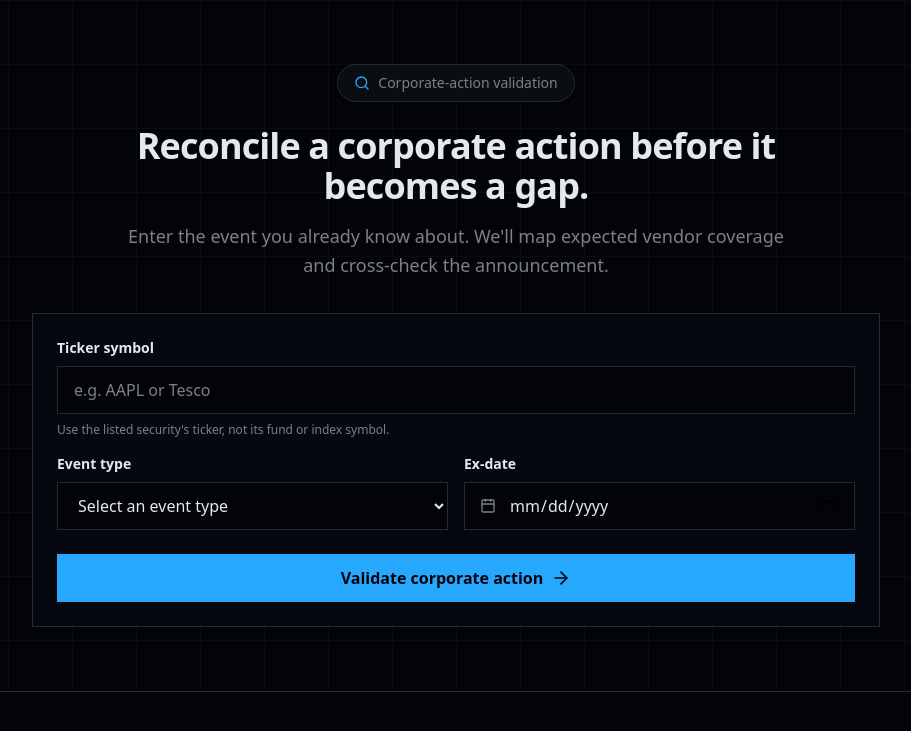
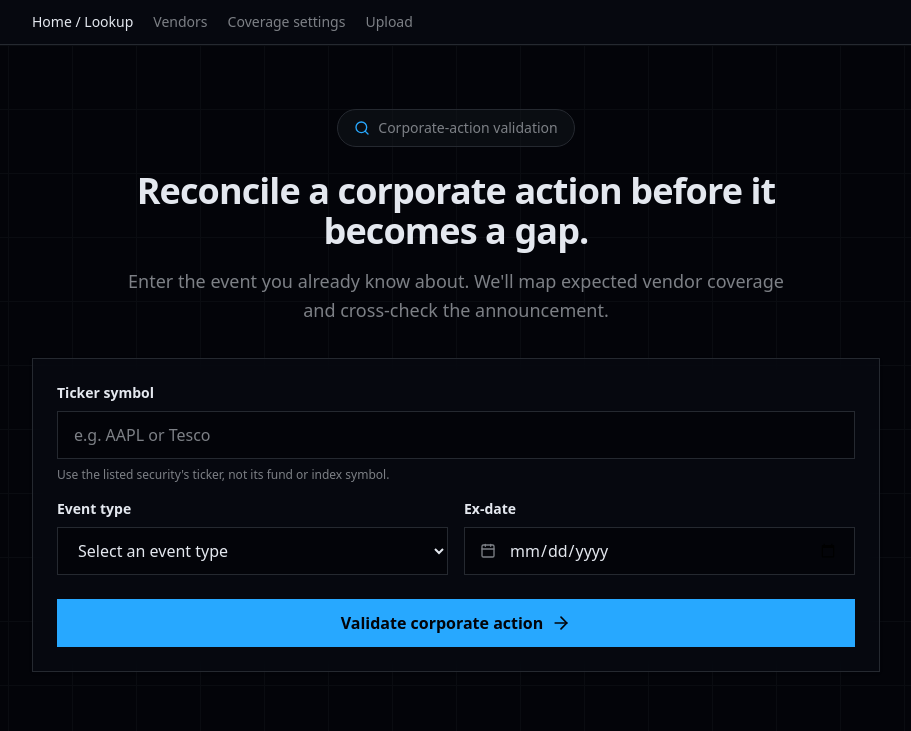
Before and after one commit to zeimhahnu/knowledge-hub, a Next.js app: page / in a window 1280 px wide. Shown: the top 731 px of the page, without its empty margins (184-1095 px from the left). Built offline with nearby package versions, Linux system fonts and the light colour scheme.

Commit message:
fix: separate lookup data coverage from timing

```diff
--- /dev/null
+++ b/scripts/check-coverage-state.mjs
@@ -0,0 +1,35 @@
+#!/usr/bin/env node
+/**
+ * Regression guard: data coverage comes from rules.json alone. Timing belongs
+ * to coverage settings and must not leak into this pure corpus classification.
+ */
+import assert from "node:assert/strict";
+import { dataCoverageFor } from "../src/lib/lookup-verdict.ts";
+
+const eventType = "special-dividend";
+
+for (const vendor of ["msci", "sp", "ftse", "morningstar"]) {
+  assert.equal(
+    dataCoverageFor(vendor, eventType),
+    "states-treatment",
+    `${vendor} states a treatment`,
+  );
+}
+
+for (const vendor of ["stoxx", "solactive"]) {
+  assert.equal(dataCoverageFor(vendor, eventType), "silent", `${vendor} is methodology silent`);
+}
+
+assert.equal(
+  dataCoverageFor("absent-vendor", eventType),
+  "not-covered",
+  "an absent vendor is a corpus gap, not silence",
+);
+
+for (const vendor of ["msci", "sp", "ftse", "morningstar", "stoxx", "solactive"]) {
+  const coverage = dataCoverageFor(vendor, eventType);
+  assert.equal(typeof coverage, "string");
+  assert.ok(!coverage.includes("timing"), `${vendor} data coverage contains no timing state`);
+}
+
+console.log("OK — data coverage is independent of timing and empty settings.");
--- a/src/app/layout.tsx
+++ b/src/app/layout.tsx
@@ -1,5 +1,6 @@
 import type { Metadata } from "next";
 import { Geist, Geist_Mono } from "next/font/google";
+import { SiteHeader } from "@/components/site-header";
 import "./globals.css";
 
 const geistSans = Geist({
@@ -31,6 +32,7 @@ export default function RootLayout({
       <body
         className={`${geistSans.variable} ${geistMono.variable} min-h-dvh min-h-screen bg-background font-sans antialiased`}
       >
+        <SiteHeader />
         {children}
       </body>
     </html>
--- a/src/app/page.tsx
+++ b/src/app/page.tsx
@@ -38,7 +38,7 @@ export function buildLookupUrl(ticker: string, eventType: string, exDate: string
     return null;
   }
 
-  return `/lookup/${encodeURIComponent(normalizedTicker)}?eventType=${encodeURIComponent(normalizedEventType)}&exDate=${encodeURIComponent(normalizedExDate)}`;
+  return `/lookup/${encodeURIComponent(normalizedTicker)}/?eventType=${encodeURIComponent(normalizedEventType)}&exDate=${encodeURIComponent(normalizedExDate)}`;
 }
 
 function validationMessage(ticker: string, eventType: string, exDate: string): string | null {
@@ -189,7 +189,7 @@ export default function Home() {
             </p>
           </Link>
           <Link
-            href="/upload"
+            href="/upload/"
             className="rounded-2xl border border-border bg-card p-5 transition-colors hover:border-primary/50 hover:bg-muted/50 focus-visible:outline-none focus-visible:ring-2 focus-visible:ring-ring"
           >
             <h2 className="text-lg font-semibold">Screen a methodology</h2>
--- a/src/components/lookup/coverage-matrix.tsx
+++ b/src/components/lookup/coverage-matrix.tsx
@@ -1,18 +1,15 @@
-import Link from "next/link";
-
 import type { MatrixRow } from "@/lib/lookup-verdict";
 import { leadTimeProvenance } from "@/lib/lookup-verdict";
 import type { VendorId } from "@/lib/vendors";
 
 /**
  * Coverage matrix (§7a-i + §7a-ii) — one row per IN-SCOPE vendor, columns
- * Vendor / Coverage / Publication window / Treatment. Presentational only:
+ * Vendor / Data coverage / Timing / Publication window / Treatment. Presentational only:
  * rows come pre-computed from `computeLookupVerdict`; the five states render
  * distinctly with the design system's semantic tokens.
  *
  * The two rules that carry the whole point of the tool:
- *  - a not-assessed vendor (no lead time set) shows a "set it" affordance
- *    and NO verdict;
+ *  - a not-assessed vendor (no lead time set) shows no timing verdict;
  *  - a not-applicable vendor is visibly de-emphasised and is NEVER counted
  *    in the verdict totals (that exclusion happens in the verdict helper).
  */
@@ -27,15 +24,30 @@ const STATE_META: Record<MatrixRow["state"], { label: string; chip: string }> =
     chip: "border-chart-4/40 bg-chart-4/10 text-chart-4",
   },
   missing: {
-    label: "Missing",
+    label: "Too late",
     chip: "border-destructive/40 bg-destructive/10 text-destructive",
   },
   "not-assessed": {
-    label: "Not assessed",
+    label: "Lead time not configured",
     chip: "border-chart-2/50 bg-chart-2/10 text-chart-2",
   },
   "not-applicable": {
     label: "Not applicable",
+    chip: "border-border bg-muted/30 text-muted-foreground",
+  },
+};
+
+const DATA_COVERAGE_META: Record<MatrixRow["dataCoverage"], { label: string; chip: string }> = {
+  "states-treatment": {
+    label: "States a treatment",
+    chip: "border-chart-3/40 bg-chart-3/10 text-chart-3",
+  },
+  silent: {
+    label: "Silent",
+    chip: "border-chart-4/40 bg-chart-4/10 text-chart-4",
+  },
+  "not-covered": {
+    label: "Not covered",
     chip: "border-border bg-muted/30 text-muted-foreground",
   },
 };
@@ -90,23 +102,21 @@ function WindowCell({ row }: { row: MatrixRow }) {
   );
 }
 
-function SetItAffordance({ vendor }: { vendor: VendorId }) {
+function DataCoverageCell({ row }: { row: MatrixRow }) {
+  const meta = DATA_COVERAGE_META[row.dataCoverage];
   return (
-    <Link
-      href="/settings/"
-      aria-label={`Set ${vendor === "sp" ? "S&P DJI" : vendor[0]!.toUpperCase() + vendor.slice(1)} lead time in Coverage settings`}
-      className="inline-flex items-center gap-1 rounded-md px-1.5 py-0.5 text-xs font-medium text-primary underline-offset-4 outline-none transition-colors hover:bg-primary/10 hover:underline focus-visible:ring-2 focus-visible:ring-ring"
+    <span
+      className={`inline-flex items-center rounded-full border px-2.5 py-0.5 text-xs font-medium ${meta.chip}`}
     >
-      set it
-    </Link>
+      {meta.label}
+    </span>
   );
 }
 
-function CoverageCell({ row }: { row: MatrixRow }) {
+function TimingCell({ row }: { row: MatrixRow }) {
   return (
     <span className="flex flex-wrap items-center gap-2">
       <StateBadge state={row.state} />
-      {row.state === "not-assessed" && <SetItAffordance vendor={row.vendor} />}
       {row.state === "not-applicable" && (
         <span className="text-xs text-muted-foreground/70">uninvolved</span>
       )}
@@ -157,8 +167,8 @@ export function CoverageMatrix({ rows }: { rows: MatrixRow[] }) {
       <div className="hidden overflow-x-auto md:block">
         <table className="w-full border-collapse text-left">
           <caption className="sr-only">
-            Vendor coverage matrix — one row per in-scope vendor: coverage
-            state, publication window with its source, and treatment rule.
+            Vendor coverage matrix — data coverage, timing, publication window,
+            and treatment rule for every in-scope vendor.
           </caption>
           <thead>
             <tr className="border-b border-border">
@@ -166,7 +176,10 @@ export function CoverageMatrix({ rows }: { rows: MatrixRow[] }) {
                 Vendor
               </th>
               <th scope="col" className="pb-3 pr-4 text-xs font-semibold uppercase tracking-wide text-muted-foreground">
-                Coverage
+                Data coverage
+              </th>
+              <th scope="col" className="pb-3 pr-4 text-xs font-semibold uppercase tracking-wide text-muted-foreground">
+                Timing (lead time)
               </th>
               <th scope="col" className="pb-3 pr-4 text-xs font-semibold uppercase tracking-wide text-muted-foreground">
                 Publication window
@@ -195,7 +208,10 @@ export function CoverageMatrix({ rows }: { rows: MatrixRow[] }) {
                   )}
                 </td>
                 <td className="py-3 pr-4">
-                  <CoverageCell row={row} />
+                  <DataCoverageCell row={row} />
+                </td>
+                <td className="py-3 pr-4">
+                  <TimingCell row={row} />
                 </td>
                 <td className="py-3 pr-4">
                   <WindowCell row={row} />
@@ -229,8 +245,8 @@ export function CoverageMatrix({ rows }: { rows: MatrixRow[] }) {
               )}
             </div>
             <div className="mt-2 flex flex-wrap items-center gap-2">
-              <StateBadge state={row.state} />
-              {row.state === "not-assessed" && <SetItAffordance vendor={row.vendor} />}
+              <DataCoverageCell row={row} />
+              <TimingCell row={row} />
             </div>
             <div className="mt-2 flex flex-wrap items-center gap-2">
               {row.applicable && row.leadDays !== null && (
--- /dev/null
+++ b/src/components/site-header.tsx
@@ -0,0 +1,48 @@
+"use client";
+
+import Link from "next/link";
+import { usePathname } from "next/navigation";
+
+const links = [
+  {
+    href: "/",
+    label: "Home / Lookup",
+    matches: (path: string) => path === "/" || path.startsWith("/lookup"),
+  },
+  { href: "/vendors/", label: "Vendors", matches: (path: string) => path.startsWith("/vendors") },
+  {
+    href: "/settings/",
+    label: "Coverage settings",
+    matches: (path: string) => path.startsWith("/settings"),
+  },
+  { href: "/upload/", label: "Upload", matches: (path: string) => path.startsWith("/upload") },
+] as const;
+
+export function SiteHeader() {
+  const pathname = usePathname();
+
+  return (
+    <header className="border-b border-border bg-card/80 backdrop-blur-sm">
+      <nav
+        aria-label="Primary navigation"
+        className="mx-auto flex max-w-4xl flex-wrap items-center gap-x-5 gap-y-2 px-4 py-3 text-sm sm:px-6"
+      >
+        {links.map((link) => {
+          const current = link.matches(pathname);
+          return (
+            <Link
+              key={link.href}
+              href={link.href}
+              aria-current={current ? "page" : undefined}
+              className={`font-medium outline-none transition-colors hover:text-primary focus-visible:ring-2 focus-visible:ring-ring ${
+                current ? "text-foreground" : "text-muted-foreground"
+              }`}
+            >
+              {link.label}
+            </Link>
+          );
+        })}
+      </nav>
+    </header>
+  );
+}
--- a/src/lib/lookup-verdict.ts
+++ b/src/lib/lookup-verdict.ts
@@ -212,9 +212,24 @@ export function setScopeVendors(vendors: readonly VendorId[], storage?: Settings
 // ─── Verdict computation ────────────────────────────────────────────────────
 
 export type MatrixState = CoverageState | "not-assessed" | "not-applicable";
+export type DataCoverage = "states-treatment" | "silent" | "not-covered";
+
+/**
+ * Data coverage is a corpus fact, never a timing verdict. It deliberately
+ * reads only rules.json: settings and the current date cannot change it.
+ */
+export function dataCoverageFor(vendor: string, eventType: string): DataCoverage {
+  const rule = rules.rules.find((row) => row.vendor === vendor && row.event_type === eventType);
+  if (!rule) return "not-covered";
+  return rule.treatment !== null && rule.confidence !== "absent"
+    ? "states-treatment"
+    : "silent";
+}
 
 export interface MatrixRow {
   vendor: VendorId;
+  /** Corpus fact: treatment stated, methodology silent, or no sourced row. */
+  dataCoverage: DataCoverage;
   state: MatrixState;
   /** false ⇒ not-applicable: uninvolved, never counted, visibly de-emphasised. */
   applicable: boolean;
@@ -235,6 +250,10 @@ export interface MatrixRow {
 }
 
 export interface VerdictTotals {
+  /** Data coverage is independent of settings and timing. */
+  dataStatesTreatment: number;
+  dataSilent: number;
+  dataNotCovered: number;
   /** In-scope vendors that apply to this security + event type. */
   applicable: number;
   /** Applicable vendors with a drawn verdict (covered + missing + not-yet-due). */
@@ -286,10 +305,12 @@ export function computeLookupVerdict(input: LookupVerdictInput): LookupVerdict {
     const sourceRef = rule?.source_ref ?? null;
     const rulePresent = rule !== undefined;
     const treatmentStated = treatment !== null && rule?.confidence !== "absent";
+    const dataCoverage = dataCoverageFor(vendor, eventType);
 
     if (!applicable) {
       return {
         vendor,
+        dataCoverage,
         state: "not-applicable",
         applicable: false,
         assessed: false,
@@ -307,6 +328,7 @@ export function computeLookupVerdict(input: LookupVerdictInput): LookupVerdict {
       // §11c: no number, no source, no verdict. Never feed null to coverageState.
       return {
         vendor,
+        dataCoverage,
         state: "not-assessed",
         applicable: true,
         assessed: false,
@@ -327,6 +349,7 @@ export function computeLookupVerdict(input: LookupVerdictInput): LookupVerdict {
     });
     return {
       vendor,
+      dataCoverage,
       state,
       applicable: true,
       assessed: true,
@@ -340,6 +363,9 @@ export function computeLookupVerdict(input: LookupVerdictInput): LookupVerdict {
   });
 
   const totals: VerdictTotals = {
+    dataStatesTreatment: 0,
+    dataSilent: 0,
+    dataNotCovered: 0,
     applicable: 0,
     assessed: 0,
     covered: 0,
@@ -349,6 +375,10 @@ export function computeLookupVerdict(input: LookupVerdictInput): LookupVerdict {
     notApplicable: 0,
   };
   for (const row of rows) {
+    if (row.dataCoverage === "states-treatment") totals.dataStatesTreatment += 1;
+    else if (row.dataCoverage === "silent") totals.dataSilent += 1;
+    else totals.dataNotCovered += 1;
+
     if (!row.applicable) {
       totals.notApplicable += 1;
       continue; // uninvolved — never counted anywhere else
@@ -367,21 +397,20 @@ export function computeLookupVerdict(input: LookupVerdictInput): LookupVerdict {
   return { rows, totals, empty: totals.assessed === 0 };
 }
 
-/** One-sentence verdict for the panel. `empty` must render as an honest
- * "nothing to grade", never as a zero-filled summary. */
-export function verdictSummary(totals: VerdictTotals, empty: boolean): string {
-  if (empty) {
-    if (totals.applicable === 0) {
-      return "Nothing to grade — no vendor in scope covers this security or event type.";
-    }
-    return "No verdicts yet — no coverage period is set for an in-scope vendor. Set one in Coverage settings.";
-  }
-  const parts: string[] = [];
-  if (totals.covered > 0) parts.push(`${totals.covered} covered`);
-  if (totals.missing > 0) parts.push(`${totals.missing} missing`);
-  if (totals.notYetDue > 0) parts.push(`${totals.notYetDue} not-yet-due`);
-  const base = `${totals.assessed} of ${totals.applicable} in-scope vendors assessed`;
-  return parts.length > 0 ? `${base}: ${parts.join(" · ")}.` : `${base}.`;
+/** Data coverage leads; timing is explicitly reported as a separate fact. */
+export function verdictSummary(totals: VerdictTotals): string {
+  const scoped = totals.dataStatesTreatment + totals.dataSilent + totals.dataNotCovered;
+  const position = totals.dataStatesTreatment + totals.dataSilent;
+  const coverage =
+    `${position} of ${scoped} vendors state a position: ` +
+    `${totals.dataStatesTreatment} with a rule, ${totals.dataSilent} silent`;
+  const timing =
+    totals.notAssessed > 0
+      ? `${totals.notAssessed} ${totals.notAssessed === 1 ? "has" : "have"} no lead time configured`
+      : totals.assessed > 0
+        ? `${totals.assessed} timing verdict${totals.assessed === 1 ? "" : "s"} assessed`
+        : "timing is unassessed";
+  return `${coverage}. Timing: ${timing}.`;
 }
 
 /** Provenance copy for the publication-window cell (D3) — a user-typed
```
Also changed, not shown: scripts/check-lookup.mjs (+16 -13 lines), src/app/lookup/[ticker]/page.tsx (+0 -10 lines), src/app/settings/page.tsx (+0 -9 lines), src/app/vendors/page.tsx (+4 -4 lines), src/components/lookup/lookup-view.tsx (+46 -28 lines).
